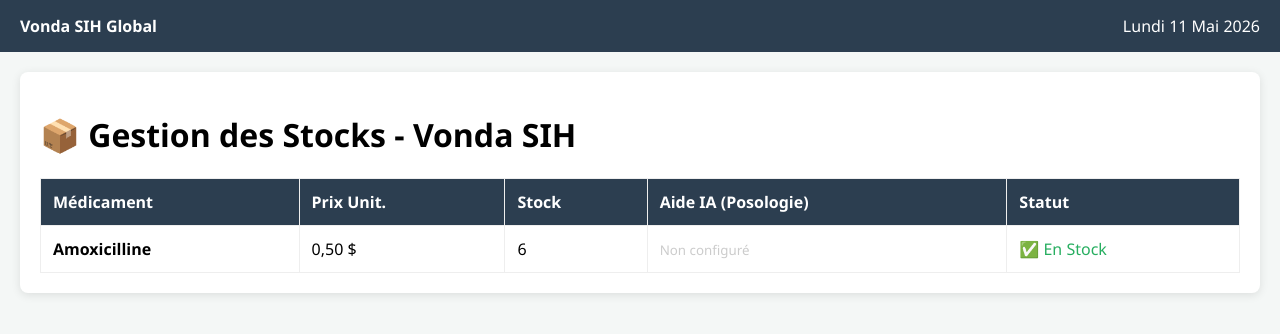
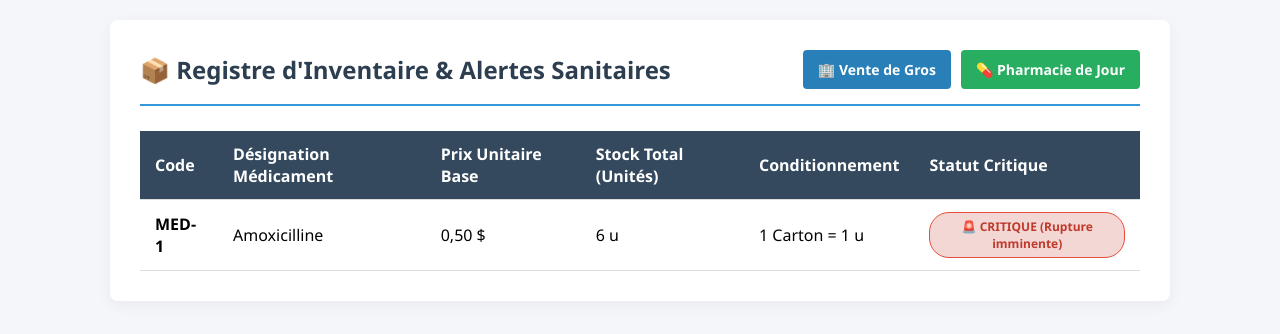
Before and after one commit to apotreemanuelv15-arch/Vonda-SIH-Global, a Django app: page /inventaire/ in a window 1280 px wide. Shown: the top 334 px of the page. Run offline with Django 5.2, Linux system fonts and the light colour scheme; a user stored in the database is signed in; data comes from the database, SQL or seed files in the repository.

Commit message:
Déploiement Système d'Alerte de Stock Visuel et Table de Contrôle

```diff
--- a/templates/pharmacy/inventaire.html
+++ b/templates/pharmacy/inventaire.html
@@ -1,44 +1,80 @@
-{% extends 'base.html' %}
+<!DOCTYPE html>
+<html lang="fr">
+<head>
+    <meta charset="UTF-8">
+    <title>Vonda SIH - Inventaire Global</title>
+    <link rel="icon" href="data:,">
+    <style>
+        body { font-family: 'Segoe UI', Tahoma, Geneva, Verdana, sans-serif; background-color: #f4f6f9; margin: 0; padding: 20px; }
+        .container { max-width: 1000px; margin: auto; background: white; padding: 30px; border-radius: 8px; box-shadow: 0 4px 15px rgba(0,0,0,0.05); }
+        .header-bar { display: flex; justify-content: space-between; align-items: center; border-bottom: 2px solid #3498db; padding-bottom: 15px; margin-bottom: 25px; }
+        h2 { color: #2c3e50; margin: 0; }
+        .nav-buttons { display: flex; gap: 10px; }
+        .btn { padding: 10px 15px; text-decoration: none; border-radius: 4px; font-weight: bold; font-size: 14px; color: white; }
+        .btn-gros { background-color: #2980b9; }
+        .btn-detail { background-color: #27ae60; }
 
-{% block content %}
-    <h1>📦 Gestion des Stocks - Vonda SIH</h1>
+        /* Styles de la table d'inventaire */
+        table { width: 100%; border-collapse: collapse; margin-top: 15px; }
+        th, td { padding: 12px 15px; text-align: left; border-bottom: 1px solid #ddd; }
+        th { background-color: #34495e; color: white; }
+        tr:hover { background-color: #f9f9f9; }
+
+        /* Badges d'alerte de stock */
+        .badge { padding: 5px 10px; border-radius: 20px; font-size: 12px; font-weight: bold; text-align: center; display: inline-block; }
+        .badge-danger { background-color: #f2d7d5; color: #c0392b; border: 1px solid #e74c3c; }
+        .badge-warning { background-color: #fef9e7; color: #d35400; border: 1px solid #f39c12; }
+        .badge-success { background-color: #e8f8f5; color: #117864; border: 1px solid #1abc9c; }
+    </style>
+</head>
+<body>
+
+<div class="container">
+    <div class="header-bar">
+        <h2>📦 Registre d'Inventaire & Alertes Sanitaires</h2>
+        <div class="nav-buttons">
+            <a href="{% url 'passer_vente_gros' %}" class="btn btn-gros">🏢 Vente de Gros</a>
+            <a href="{% url 'passer_vente_detail' %}" class="btn btn-detail">💊 Pharmacie de Jour</a>
+        </div>
+    </div>
 
     <table>
         <thead>
             <tr>
-                <th>Médicament</th>
-                <th>Prix Unit.</th>
-                <th>Stock</th>
-                <th>Aide IA (Posologie)</th>
-                <th>Statut</th>
+                <th>Code</th>
+                <th>Désignation Médicament</th>
+                <th>Prix Unitaire Base</th>
+                <th>Stock Total (Unités)</th>
+                <th>Conditionnement</th>
+                <th>Statut Critique</th>
             </tr>
         </thead>
         <tbody>
-            {% for medicament in medicaments %}
+            {% for med in medicaments %}
             <tr>
-                <td><strong>{{ medicament.nom }}</strong></td>
-                <td>{{ medicament.prix_unitaire }} $</td>
-                <td>{{ medicament.quantite_stock }}</td>
+                <td><strong>MED-{{ med.id }}</strong></td>
+                <td>{{ med.nom }}</td>
+                <td>{{ med.prix_unitaire }} $</td>
+                <td>{{ med.quantite_stock }} u</td>
+                <td>1 Carton = {{ med.unites_par_carton }} u</td>
                 <td>
-                    {% if medicament.posologie_standard_ia %}
-                        <span class="ia-badge">IA</span> <small>{{ medicament.posologie_standard_ia|truncatewords:8 }}</small>
+                    {% if med.quantite_stock < 200 %}
+                        <span class="badge badge-danger">🚨 CRITIQUE (Rupture imminente)</span>
+                    {% elif med.quantite_stock < 500 %}
+                        <span class="badge badge-warning">⚠️ ATTENTION (Stock Faible)</span>
                     {% else %}
-                        <small style="color: #ccc;">Non configuré</small>
-                    {% endif %}
-                </td>
-                <td class="{% if medicament.quantite_stock <= 5 %}alerte{% else %}OK{% endif %}">
-                    {% if medicament.quantite_stock <= 5 %}
-                        ⚠️ Réapprovisionner
-                    {% else %}
-                        ✅ En Stock
+                        <span class="badge badge-success">🟢 OPTIMAL (Sécurisé)</span>
                     {% endif %}
                 </td>
             </tr>
             {% empty %}
             <tr>
-                <td colspan="5" style="text-align: center;">Aucun médicament en stock.</td>
+                <td colspan="6" style="text-align: center; color: #7f8c8d;">Aucun médicament en stock actuellement.</td>
             </tr>
             {% endfor %}
         </tbody>
     </table>
-{% endblock %}
+</div>
+
+</body>
+</html>
```
